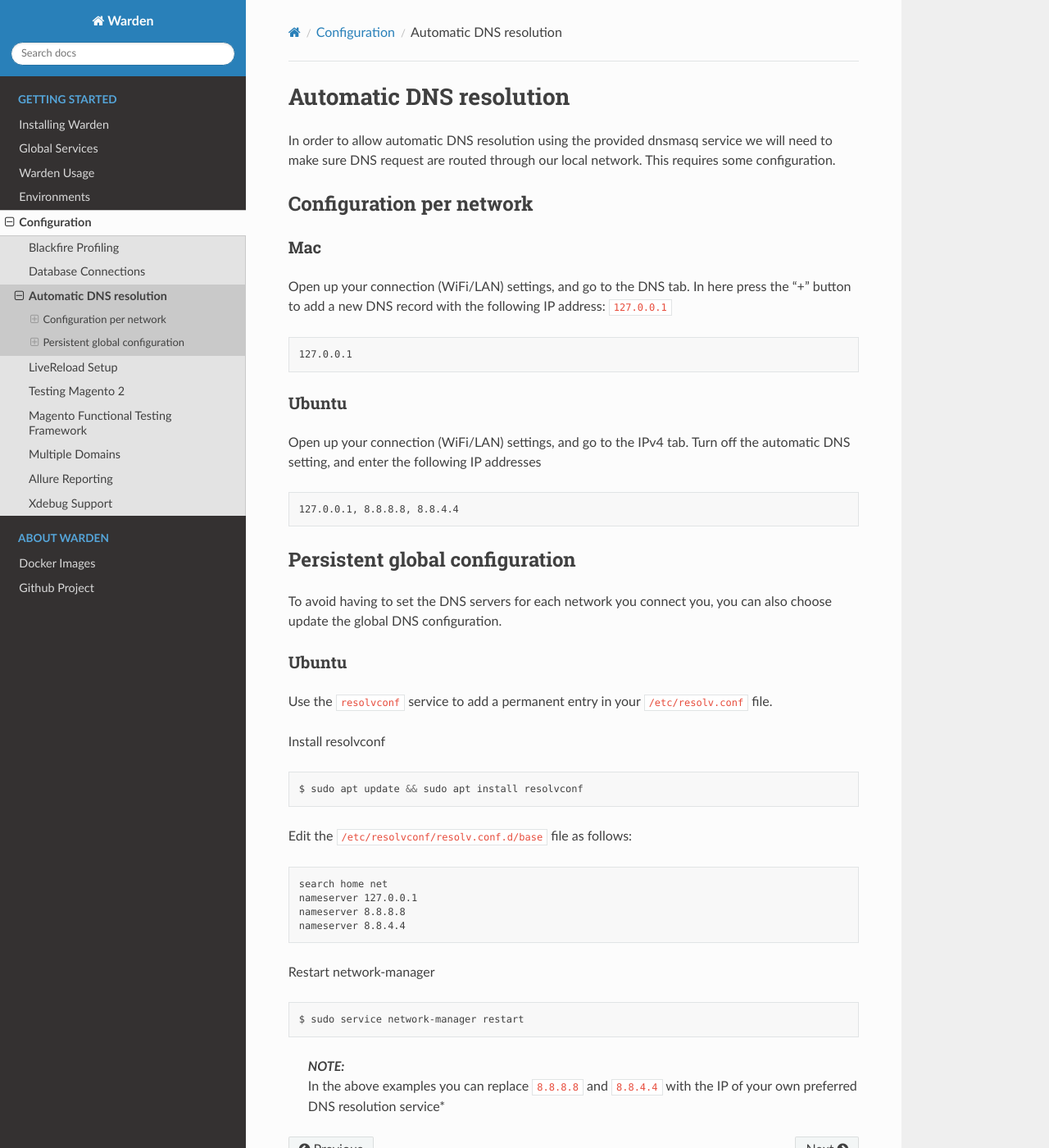
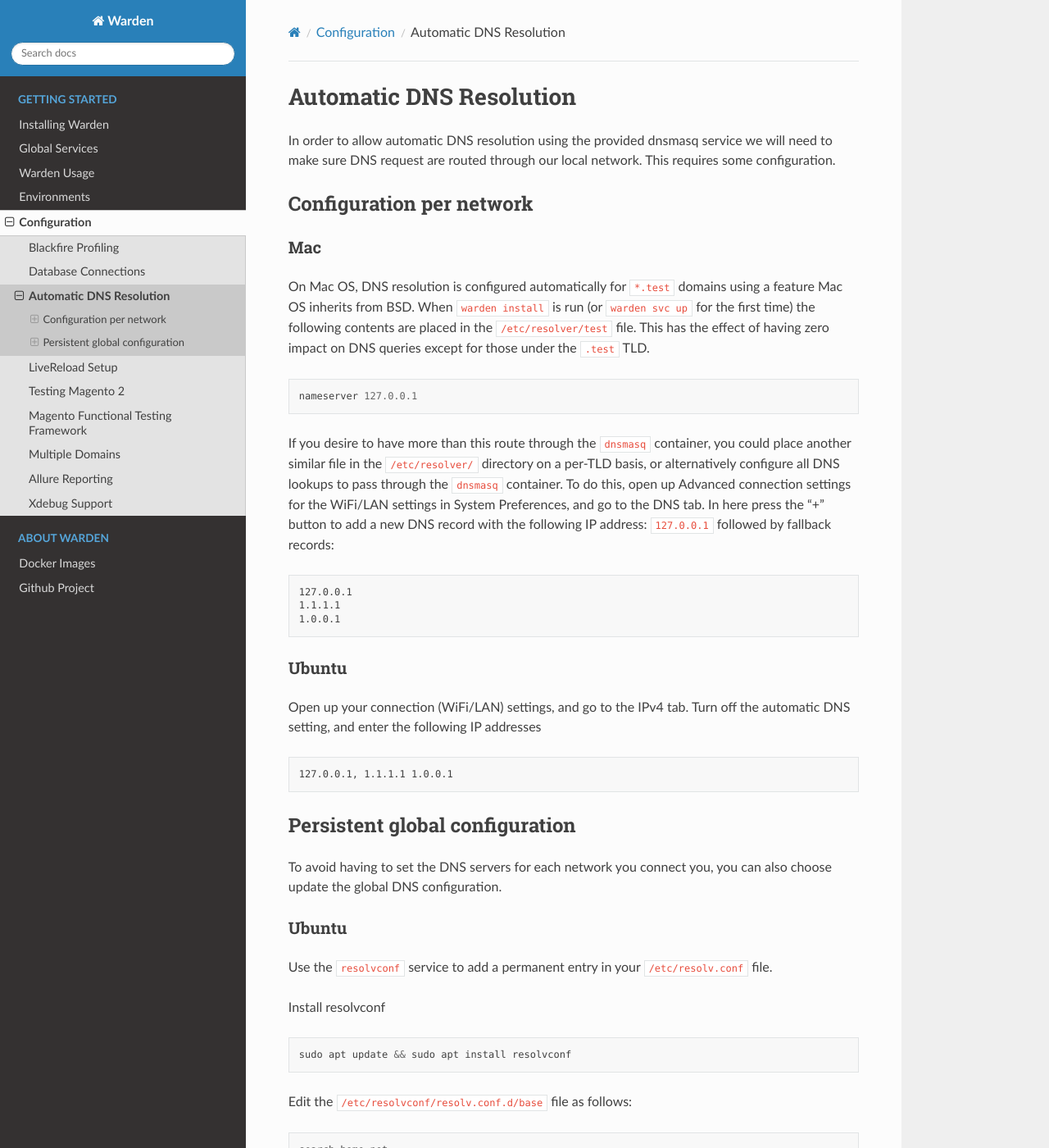
Before and after one commit to wardenenv/warden, a Sphinx documentation site: the page built from docs/configuration/dns-resolver.md, in a window 1280 px wide and 1400 px high. Shown: the whole window at 82% size. Built offline with Sphinx 7.4.7 and the Read the Docs theme 2.0.0, drawn with Linux system fonts in a browser that asks for light colours; some of the changed text lies outside the part shown.

Commit message:
Updated dns resolution docs page

````diff
--- a/docs/configuration/dns-resolver.md
+++ b/docs/configuration/dns-resolver.md
@@ -1,14 +1,24 @@
-## Automatic DNS resolution
+## Automatic DNS Resolution
 
 In order to allow automatic DNS resolution using the provided dnsmasq service we will need to make sure DNS request are routed through our local network.
 This requires some configuration.
 
 ### Configuration per network
+
 #### Mac
 
-Open up your connection (WiFi/LAN) settings, and go to the DNS tab. In here press the "+" button to add a new DNS record with the following IP address: `127.0.0.1`
+On Mac OS, DNS resolution is configured automatically for `*.test` domains using a feature Mac OS inherits from BSD. When `warden install` is run (or `warden svc up` for the first time) the following contents are placed in the `/etc/resolver/test` file. This has the effect of having zero impact on DNS queries except for those under the `.test` TLD.
+
+```
+nameserver 127.0.0.1
+```
+
+If you desire to have more than this route through the `dnsmasq` container, you could place another similar file in the `/etc/resolver/` directory on a per-TLD basis, or alternatively configure all DNS lookups to pass through the `dnsmasq` container. To do this, open up Advanced connection settings for the WiFi/LAN settings in System Preferences, and go to the DNS tab. In here press the "+" button to add a new DNS record with the following IP address: `127.0.0.1` followed by fallback records:
+
 ```text
 127.0.0.1
+1.1.1.1
+1.0.0.1
 ```
 
 #### Ubuntu
@@ -16,7 +26,7 @@ Open up your connection (WiFi/LAN) settings, and go to the DNS tab. In here pres
 Open up your connection (WiFi/LAN) settings, and go to the IPv4 tab. Turn off the automatic DNS setting, and enter the following IP addresses
 
 ```text
-127.0.0.1, 8.8.8.8, 8.8.4.4
+127.0.0.1, 1.1.1.1 1.0.0.1
 ```
 
 ### Persistent global configuration
@@ -24,25 +34,29 @@ Open up your connection (WiFi/LAN) settings, and go to the IPv4 tab. Turn off th
 To avoid having to set the DNS servers for each network you connect you, you can also choose update the global DNS configuration.
 
 #### Ubuntu
+
 Use the `resolvconf` service to add a permanent entry in your `/etc/resolv.conf` file.
 
 Install resolvconf
+
 ```bash
-$ sudo apt update && sudo apt install resolvconf
+sudo apt update && sudo apt install resolvconf
 ```
+
 Edit the `/etc/resolvconf/resolv.conf.d/base` file as follows:
 
 ```text
 search home net
 nameserver 127.0.0.1
-nameserver 8.8.8.8
-nameserver 8.8.4.4
+nameserver 1.1.1.1
+nameserver 1.0.0.1
 ```
 
 Restart network-manager
+
 ```bash
-$ sudo service network-manager restart
+sudo service network-manager restart
 ```
 
 > **_NOTE:_**
-> In the above examples you can replace `8.8.8.8` and `8.8.4.4` with the IP of your own preferred DNS resolution service*
+> In the above examples you can replace `1.1.1.1` and `1.0.0.1` (CloudFlare) with the IP of your own preferred DNS resolution service such as `8.8.8.8` (Google) or `9.9.9.9` (Quad9)*
````
